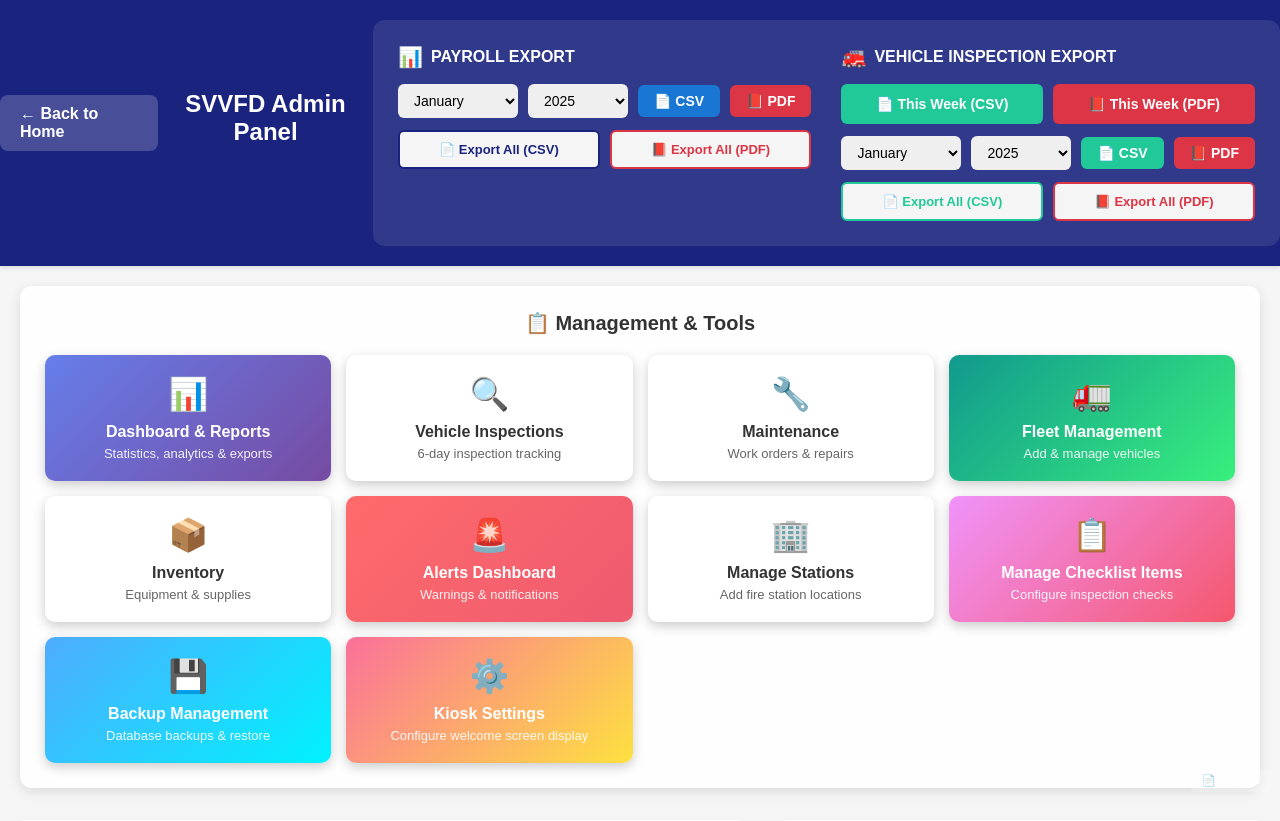
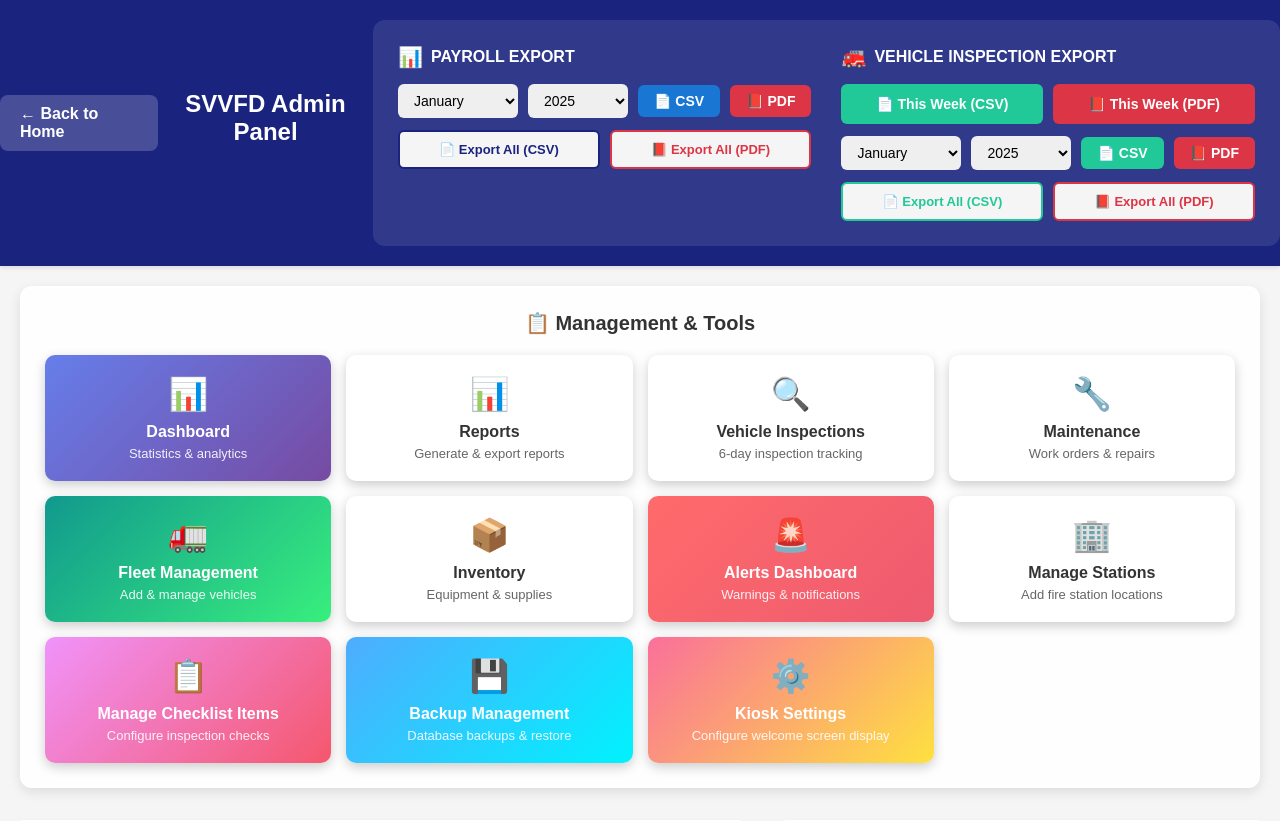
Before and after one commit to mbyrdLCS/Fire-Department-Management-System, a Flask app: page /admin_panel in a window 1280 px wide. Shown: the top 821 px of the page. Run offline with Flask 2, Linux system fonts and the light colour scheme; the visitor is signed in with stand-in values (Sample User, id 1); data that the repository does not hold is empty; parts of the project's set-up code (start-up, migrations or seed data) failed here and were passed over.

Commit message:
Restore Reports as separate card on admin panel
- Reverted Dashboard & Reports consolidation
- Reports is back as its own full card for better visibility
- Total cards: 11 (back to original count)
- Dashboard and Reports are now separate cards side-by-side

🤖 Generated with [Claude Code](https://claude.com/claude-code)

Co-Authored-By: Claude <noreply@anthropic.com>

```diff
--- a/flask_app/templates/admin.html
+++ b/flask_app/templates/admin.html
@@ -121,11 +121,15 @@
         <div style="background: rgba(255,255,255,0.9); padding: 25px; border-radius: 12px; margin: 20px 0; box-shadow: 0 4px 12px rgba(0,0,0,0.1);">
             <h2 style="color: #333; margin: 0 0 20px 0; font-size: 20px; text-align: center; font-weight: 600;">📋 Management & Tools</h2>
             <div style="display: grid; grid-template-columns: repeat(auto-fit, minmax(250px, 1fr)); gap: 15px;">
-                <a href="{{ url_for('dashboard') }}" style="display: block; background: linear-gradient(135deg, #667eea 0%, #764ba2 100%); color: white; padding: 20px; border-radius: 10px; text-decoration: none; text-align: center; transition: all 0.3s; box-shadow: 0 4px 12px rgba(0,0,0,0.2); position: relative;" onmouseover="this.style.transform='translateY(-4px)'; this.style.boxShadow='0 8px 20px rgba(0,0,0,0.3)'" onmouseout="this.style.transform='translateY(0)'; this.style.boxShadow='0 4px 12px rgba(0,0,0,0.2)'">
+                <a href="{{ url_for('dashboard') }}" style="display: block; background: linear-gradient(135deg, #667eea 0%, #764ba2 100%); color: white; padding: 20px; border-radius: 10px; text-decoration: none; text-align: center; transition: all 0.3s; box-shadow: 0 4px 12px rgba(0,0,0,0.2);" onmouseover="this.style.transform='translateY(-4px)'; this.style.boxShadow='0 8px 20px rgba(0,0,0,0.3)'" onmouseout="this.style.transform='translateY(0)'; this.style.boxShadow='0 4px 12px rgba(0,0,0,0.2)'">
                     <div style="font-size: 32px; margin-bottom: 10px;">📊</div>
-                    <div style="font-weight: 600; font-size: 16px;">Dashboard & Reports</div>
-                    <div style="font-size: 13px; opacity: 0.9; margin-top: 5px;">Statistics, analytics & exports</div>
-                    <a href="{{ url_for('reports_menu') }}" onclick="event.stopPropagation();" style="position: absolute; bottom: 8px; right: 8px; background: rgba(255,255,255,0.2); color: white; padding: 5px 12px; border-radius: 6px; font-size: 11px; text-decoration: none; font-weight: 600; transition: all 0.2s;" onmouseover="this.style.background='rgba(255,255,255,0.3)'" onmouseout="this.style.background='rgba(255,255,255,0.2)'">📄 Reports</a>
+                    <div style="font-weight: 600; font-size: 16px;">Dashboard</div>
+                    <div style="font-size: 13px; opacity: 0.9; margin-top: 5px;">Statistics & analytics</div>
+                </a>
+                <a href="{{ url_for('reports_menu') }}" style="display: block; background: white; color: #333; padding: 20px; border-radius: 10px; text-decoration: none; text-align: center; transition: all 0.3s; box-shadow: 0 4px 12px rgba(0,0,0,0.2);" onmouseover="this.style.transform='translateY(-4px)'; this.style.boxShadow='0 8px 20px rgba(0,0,0,0.3)'" onmouseout="this.style.transform='translateY(0)'; this.style.boxShadow='0 4px 12px rgba(0,0,0,0.2)'">
+                    <div style="font-size: 32px; margin-bottom: 10px;">📊</div>
+                    <div style="font-weight: 600; font-size: 16px;">Reports</div>
+                    <div style="font-size: 13px; color: #666; margin-top: 5px;">Generate & export reports</div>
                 </a>
                 <a href="{{ url_for('inspections_menu') }}" style="display: block; background: white; color: #333; padding: 20px; border-radius: 10px; text-decoration: none; text-align: center; transition: all 0.3s; box-shadow: 0 4px 12px rgba(0,0,0,0.2);" onmouseover="this.style.transform='translateY(-4px)'; this.style.boxShadow='0 8px 20px rgba(0,0,0,0.3)'" onmouseout="this.style.transform='translateY(0)'; this.style.boxShadow='0 4px 12px rgba(0,0,0,0.2)'">
                     <div style="font-size: 32px; margin-bottom: 10px;">🔍</div>
```
